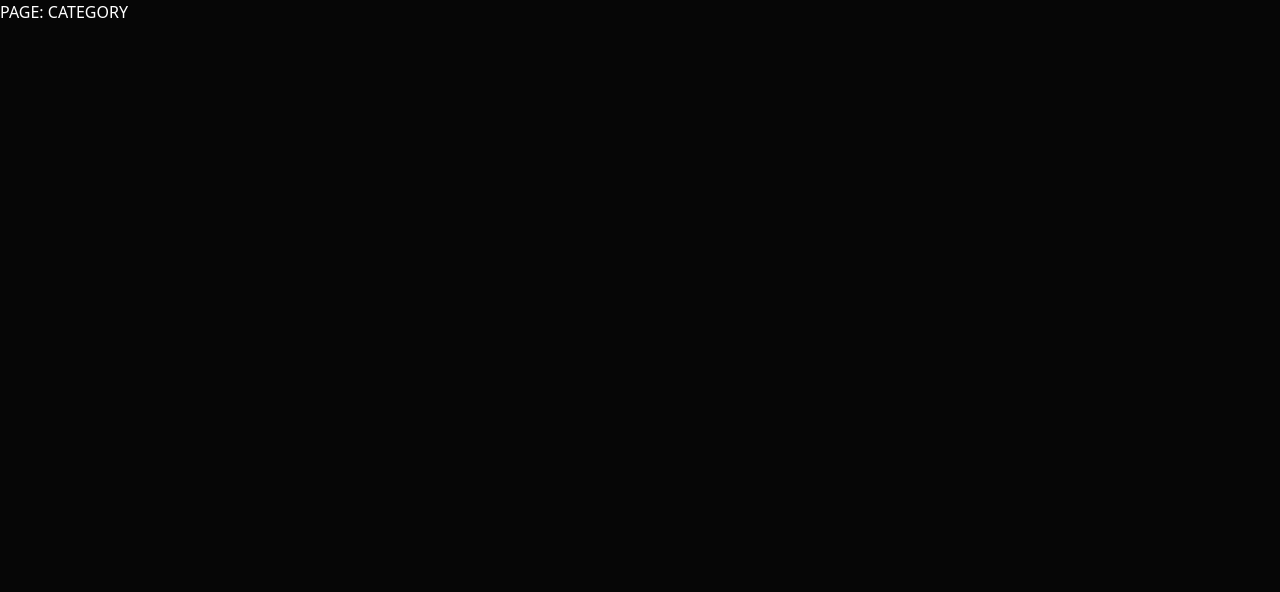
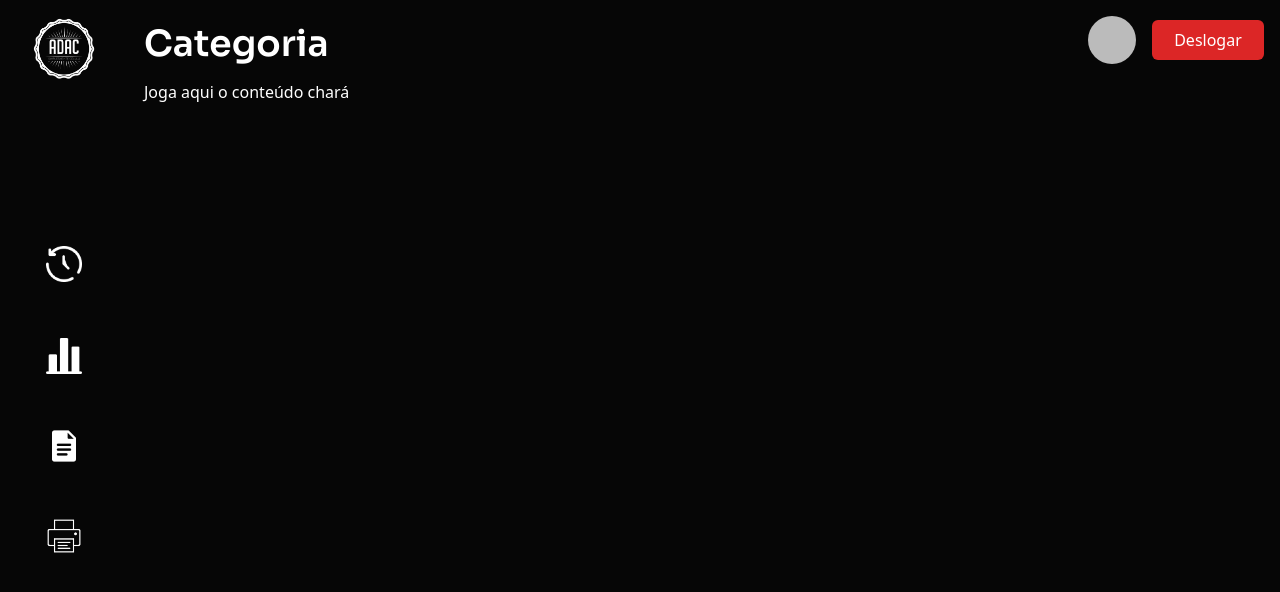
Before and after one commit to Rafaelk26/ADAC-Finance, a Next.js app: page /category in a window 1280 px wide. Shown: the top 592 px of the page. Built offline with nearby package versions, Linux system fonts and the light colour scheme; no server answers; sample sign-in values are in the browser's storage.

Commit message:
building page category

```diff
--- a/src/pages/category/index.tsx
+++ b/src/pages/category/index.tsx
@@ -1,8 +1,72 @@
-export default function Category() {
+import Head from 'next/head'
+
+// Components
+import { Nav } from '@/components/Nav'
+import { Header } from '@/components/Header'
+
+// Functions
+import { getAllEntry } from "@/functions/Entry/getAllEntry";
+import { GetServerSideProps } from 'next';
+import { getSession } from 'next-auth/react';
+
+export default function Category({ dataUserPhoto }: { dataUserPhoto: string }) {
+
     return (
         <>
-            <h1>PAGE: CATEGORY</h1>
+            <Head>
+                <title>ADAC Finance | Categoria</title>
+                <link rel="icon" href="/ADAC LOGO-White.png" />
+            </Head>
+
+
+            <main className="w-full h-screen flex gap-4">
+                <div className="max-w-[10%] w-full">
+                    {/* Menu */}
+                    <Nav />
+                </div>
+
+                <div className="w-full pe-4">
+
+                    {/* Header */}
+
+                    <Header
+                    name="Categoria"
+                    photo={dataUserPhoto}
+                    />
+
+                    {/* Content */}
+
+                    <section className="w-full mt-4">
+                        <h1>Joga aqui o conteúdo chará</h1>
+                    </section>
+                </div>
+
+            </main>
 
         </>
     )
 }
+
+
+// Conferir session usando getServerSideProps
+
+export const getServerSideProps: GetServerSideProps = async ({ req }) => {
+    const session = await getSession({ req });
+
+    if (!session?.user) {
+        return {
+            redirect: {
+                destination: '/login',
+                permanent: false,
+            },
+        };
+    }
+
+    // Funções que resgatam os dados do back-end
+
+    const dataUserPhoto = session?.user?.image;
+
+    return {
+        props: { dataUserPhoto },
+    };
+};
```
